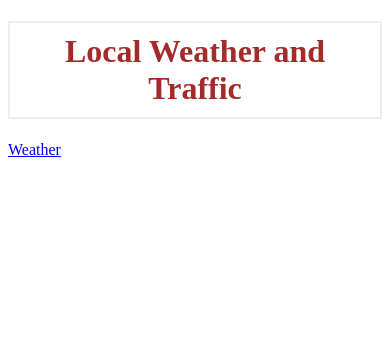
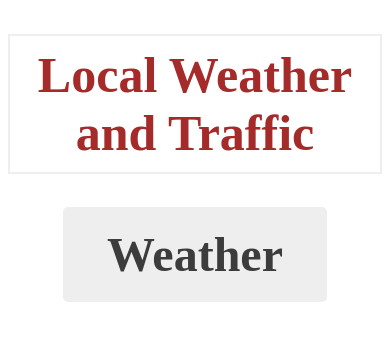
Before and after one commit to AidenEyre/RPI-Weather-Site, a Flask app: page / in a window 390 px wide. Shown: the top 341 px of the page. Run offline with Flask 2, Linux system fonts and the light colour scheme.

Commit message:
Update styles

```diff
--- /dev/null
+++ b/static/css/home.css
@@ -0,0 +1,24 @@
+.links a {
+  font-size: 24px;
+  font-weight: bold;
+  text-decoration: none;
+  color: #3c3c3c;
+  padding: 20px;
+  margin: 0 auto;
+  border-radius: 5px;
+  background-color: #eee;
+  width: 200px;
+  text-align: center;
+  display: block;
+}
+
+@media (min-width: 320px) and (max-width: 1024px) {
+  .links {
+    flex-direction: column;
+  }
+
+  .links a {
+    font-size: 48px;
+    width: 60%;
+  }
+}
--- a/static/css/style.css
+++ b/static/css/style.css
@@ -3,4 +3,5 @@ h1 {
     color: brown;
     text-align: center;
     padding: 10px;
+    font-size: 50px;
 }
--- a/templates/index.html
+++ b/templates/index.html
@@ -4,12 +4,15 @@
 <head>
     <meta charset="UTF-8">
     <link rel="stylesheet" href="{{ url_for('static', filename= 'css/style.css') }}">
+    <link rel="stylesheet" href="{{ url_for('static', filename= 'css/home.css') }}">
     <title>Local Weather And Traffic</title>
 </head>
 
 <body>
     <h1>Local Weather and Traffic</h1>
-    <a href="{{ url_for('weather', location='84010') }}">Weather</a>
+    <div class="links">
+        <a href="{{ url_for('weather', location='84010') }}">Weather</a>
+    </div>
 </body>
 
 </html>
```
Also changed, not shown: static/css/weather.css (+12 -4 lines), constants.py (added).
